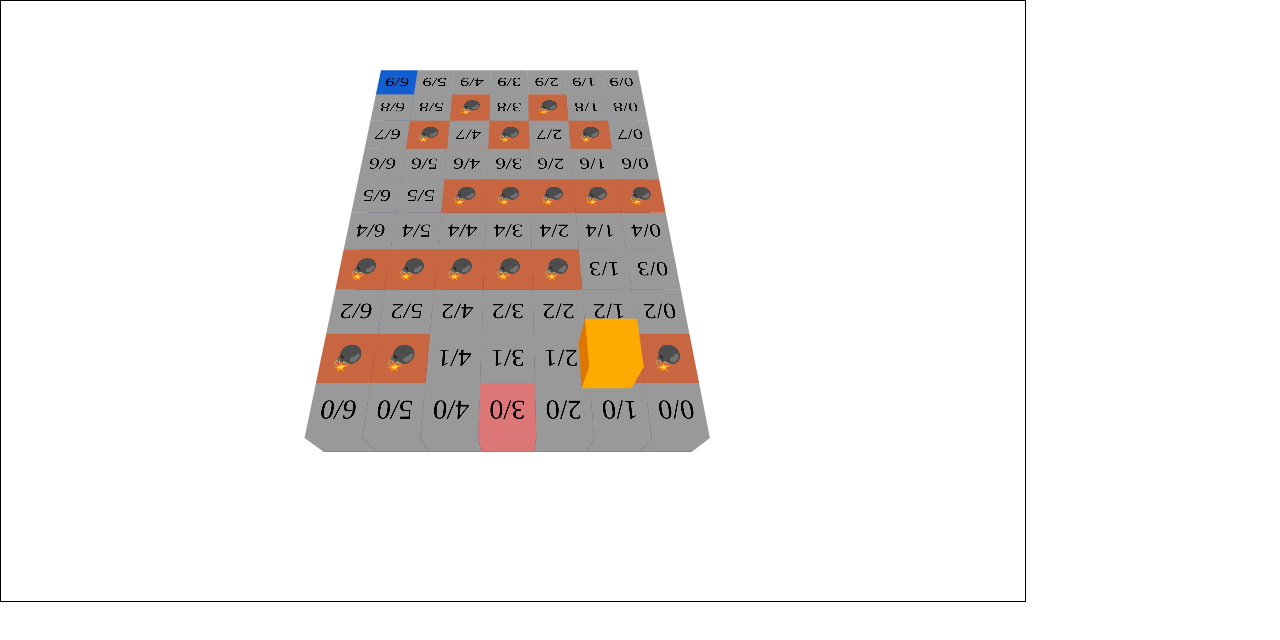
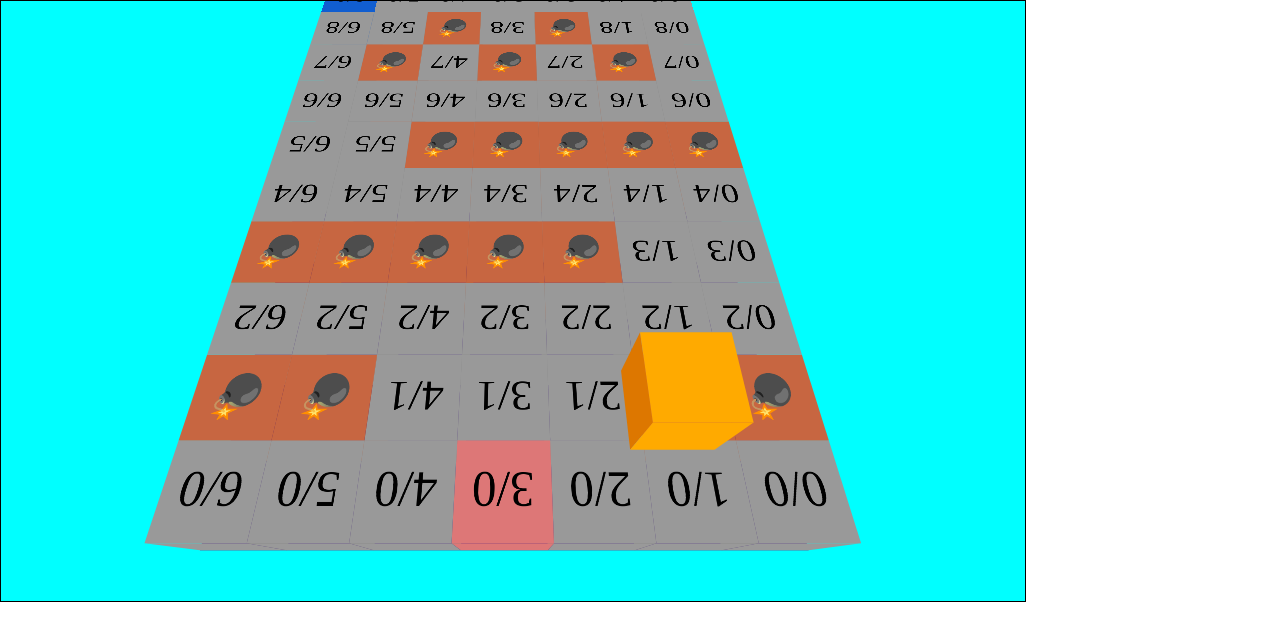
Before and after one commit to HAndIBrothers/Handi2022, a website built with Vite: page index.html in a window 1280 px wide. Built offline with nearby package versions, Linux system fonts and the light colour scheme.

Commit message:
Check >>
- Stage 1 제작

```diff
--- a/src/gameStart/updateScene.js
+++ b/src/gameStart/updateScene.js
@@ -24,7 +24,7 @@ export default function updateScene() {
     renderScene(viewportSize.width, viewportSize.height);
     renderFloor(dataMap[1].width, dataMap[1].height);
     renderMap(dataMap[1]);
-    renderCamera(dataMap[1].start.x, dataMap[1].start.y, 1);
+    renderCamera(dataMap[1].start.x, dataMap[1].start.y, 0.5);
     // Test End
 
     console.warn("Check"); //
--- a/src/map/styles/map.css
+++ b/src/map/styles/map.css
@@ -6,6 +6,7 @@
   border: 1px solid;
   position: relative;
   perspective: 500px;
+  background-color: aqua;
 }
 
 /* viewport 내부의 모든 Style을 변경 */
```
